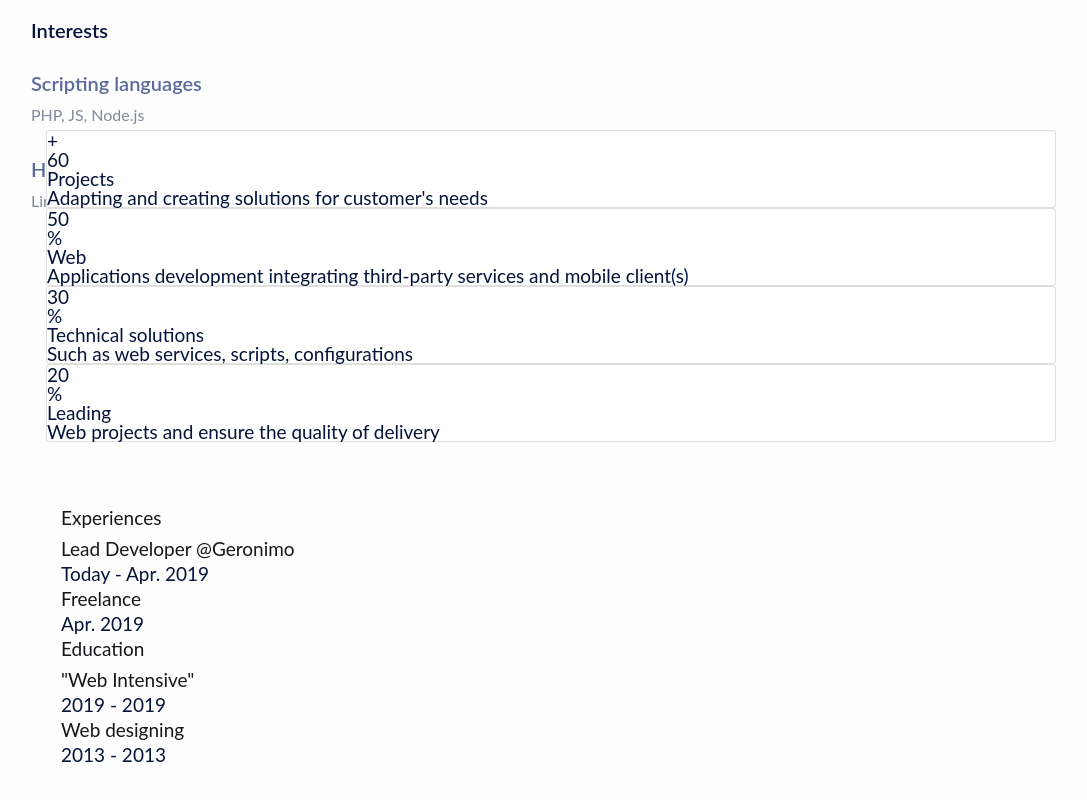
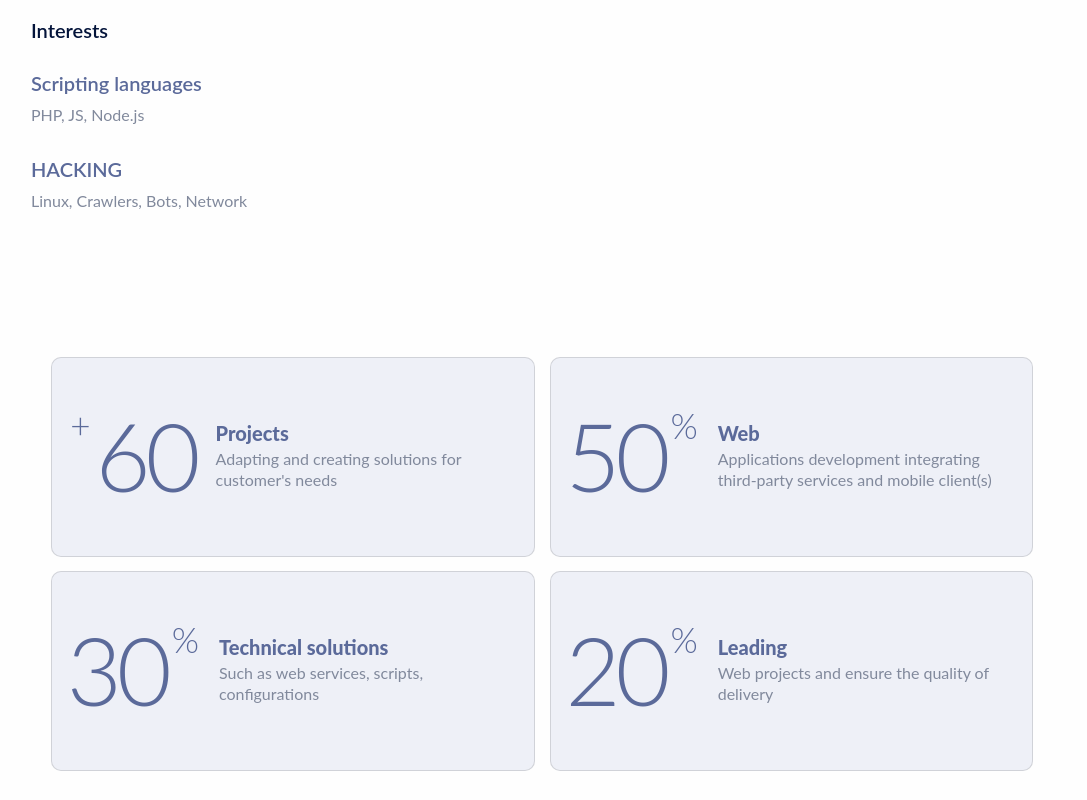
Before and after one commit to eugenemunemo/eugeneMunemoCv, a plain HTML site: page index.html in a window 1280 px wide. Shown: the part 1040-1840 px from the top of the page, without its empty margins (89-1176 px from the left). Drawn offline with nearby package versions, Linux system fonts and the light colour scheme.

Commit message:
changes to the container css

```diff
--- a/css/styles.css
+++ b/css/styles.css
@@ -189,3 +189,77 @@ h1.name {
 	color: #81899C;
 	line-height: 22px;
 }
+/*skill and intrests ends*/
+
+/* Achievements */
+
+
+.cards {
+	max-width: 1120px;
+	display: block;
+	margin-top: 280px;
+}
+
+.card {
+	width: 47.9%;
+	height: 200px;
+	background-color: #EEF0F7;
+	display: inline-block;
+	margin: 7px 5px;
+	vertical-align: top;
+	border-radius: 10px;
+	text-align: center;
+	padding-top: 50px
+}
+
+.card-active , .card:hover{
+	transform: scale(1.02);
+	transition: 0.5s;
+	background-color: #fff;
+	box-shadow: 0px 5px 50px -8px #ddd;
+	cursor: pointer;
+}
+
+
+.skill-level {
+	display: inline-block;
+	max-width: 160px;
+}
+
+.skill-level span {
+	font-size: 35px;
+	font-weight: 300;
+	color: #5B6A9A;
+	vertical-align: top;
+}
+
+.skill-level h2 {
+	font-size: 95px;
+	font-weight: 300;
+	display: inline-block;
+	vertical-align: top;
+	color: #5B6A9A;
+	letter-spacing: -5px;
+}
+
+.skill-meta {
+	vertical-align: top;
+	display: inline-block;
+	max-width: 300px;
+	text-align: left;
+	margin-top: 15px;
+	margin-left: 15px;
+}
+
+.skill-meta h3 {
+	font-size: 20px;
+	font-weight: 800;
+	color: #5B6A9A;
+	margin-bottom: 5px;
+}
+
+.skill-meta span{
+	color: #81899C;
+	line-height: 20px;
+	font-size: 16px;
+}
```
